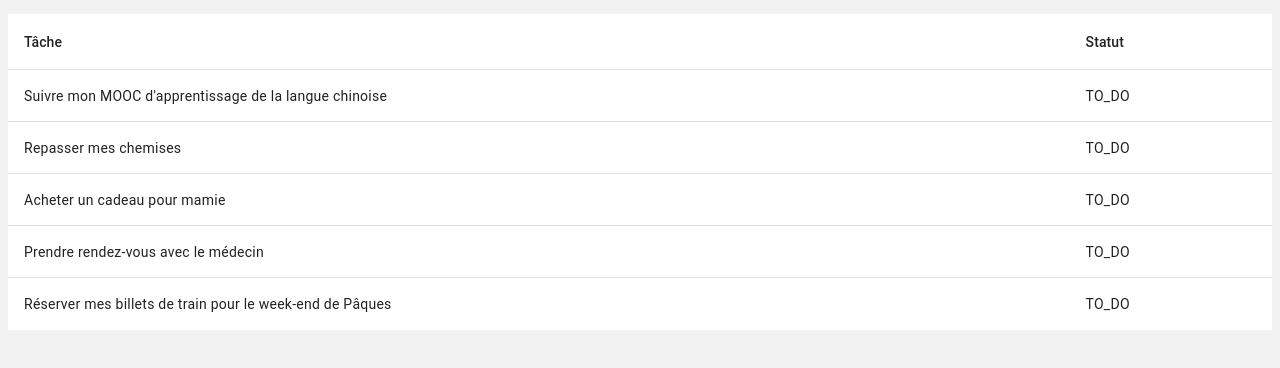
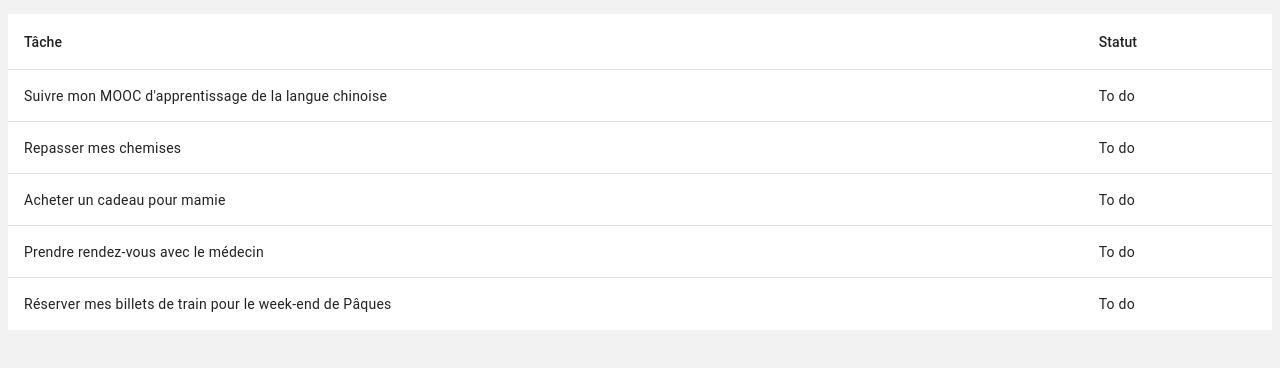
Before and after one commit to fannytbgl/TODOsFrontend, an Angular app: page / in a window 1280 px wide. Shown: the part 154-522 px from the top of the page. Built offline with nearby package versions, Linux system fonts and the light colour scheme.

Commit message:
add pipe to replace StatusTypeText

```diff
--- a/src/app/shared/pipes/transform-pipe.ts
+++ b/src/app/shared/pipes/transform-pipe.ts
@@ -1,2 +1,17 @@
-export class TransformPipe {
+import { Pipe, PipeTransform } from '@angular/core';
+
+@Pipe({
+    name: 'replace'
+  })
+
+export class TransformPipe implements PipeTransform{
+
+    transform(value: any): string {
+        return this.replaceToDo(value);
+      }
+
+    private replaceToDo(value: string): string {
+        return value.replace(/TO_DO/g, 'To do');
+      }
+
 }
--- a/src/app/todos/components/todo-table/todo-table.component.html
+++ b/src/app/todos/components/todo-table/todo-table.component.html
@@ -22,7 +22,7 @@
     <!-- StatusType Column -->
     <ng-container matColumnDef="status">
       <th mat-header-cell *matHeaderCellDef>Statut</th>
-      <td mat-cell *matCellDef="let todo">{{todo.statusType}}</td>
+      <td mat-cell *matCellDef="let todo">{{todo.statusType | replace}}</td>
     </ng-container>
 
     <tr mat-header-row *matHeaderRowDef="displayedColumns"></tr>
--- a/src/app/todos/components/todo-table/todo-table.component.ts
+++ b/src/app/todos/components/todo-table/todo-table.component.ts
@@ -1,11 +1,14 @@
 import { Component, OnInit } from '@angular/core';
 import { TODOS } from '../../datas/mock-todos-list';
 import { TodoDto } from '../../dto/todo-dto';
+import { TransformPipe } from 'src/app/shared/pipes/transform-pipe';
+
 @Component({
   selector: 'app-todo-table',
   templateUrl: './todo-table.component.html',
   styleUrls: ['./todo-table.component.scss']
 })
+
 export class TodoTableComponent implements OnInit{
 
   todoList : TodoDto[] = TODOS;
@@ -19,12 +22,5 @@ export class TodoTableComponent implements OnInit{
     console.log(`Vous avez cliqué sur la tâche ${todo.title}`)
   }
 
-  replaceToDoStatusType(arr: string[], replacement: string): string {
-    for (let i = 0; i < arr.length; i++) {
-      if (arr[i] === 'TO_DO') {
-        arr[i] = replacement;
-      }
-    }
-    return arr.join(',');
-  }
+
 }
```
Also changed, not shown: src/app/app.module.ts (+8 -4 lines).
